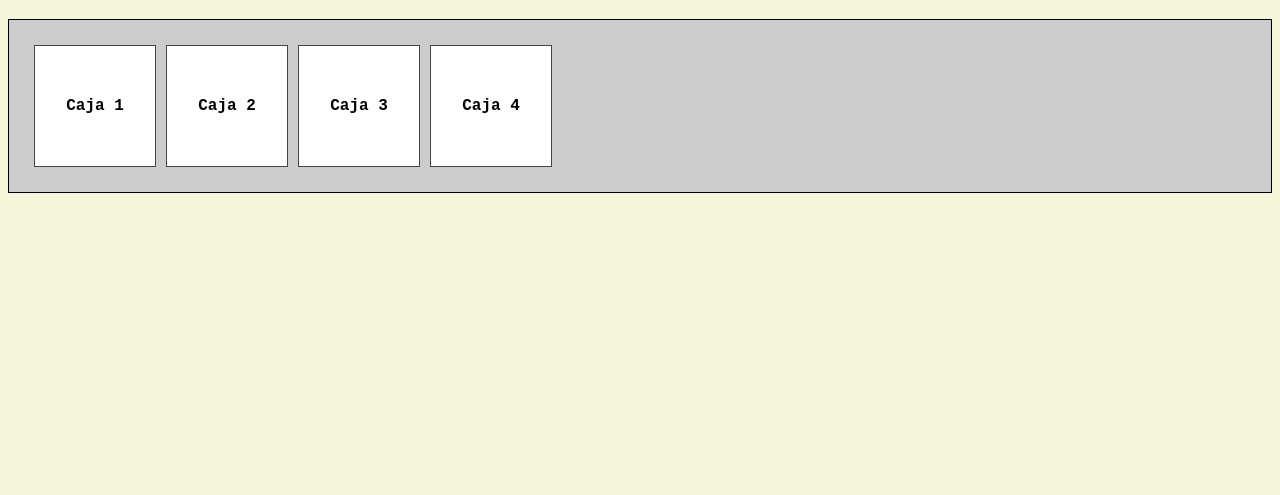
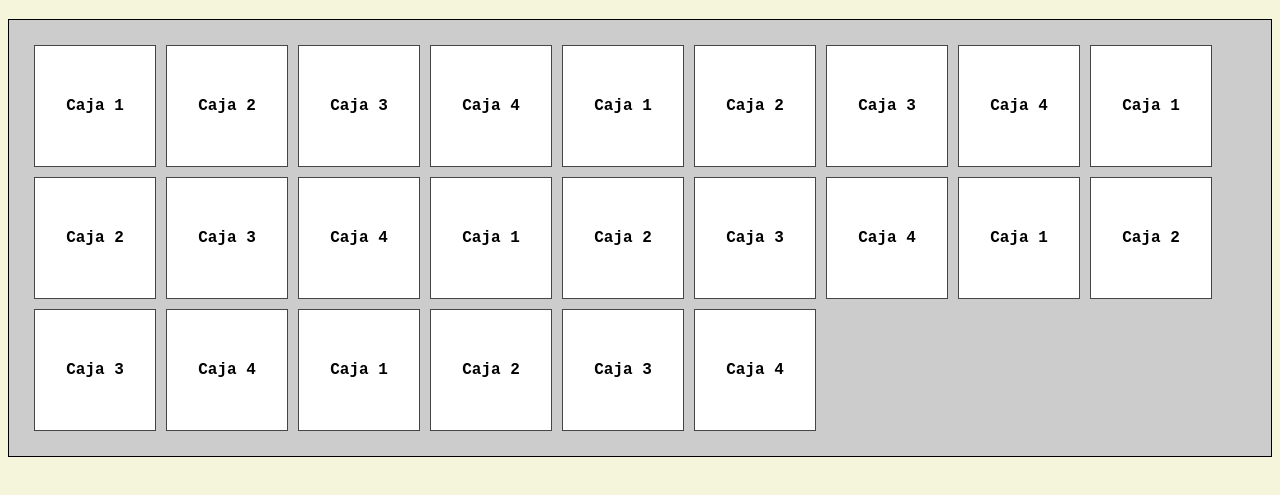
Before and after one commit to Carlos2693/AppWeb, a plain HTML site: page 1.Flexbox/index.html in a window 1280 px wide. Shown: the part 61-556 px from the top of the page. Drawn offline with Linux system fonts and the light colour scheme.

Commit message:
Muestra los elementos en varias filas

```diff
--- a/1.Flexbox/index.html
+++ b/1.Flexbox/index.html
@@ -15,6 +15,31 @@
         <div class="caja">Caja 2</div>
         <div class="caja">Caja 3</div>
         <div class="caja">Caja 4</div>
+
+        <div class="caja">Caja 1</div>
+        <div class="caja">Caja 2</div>
+        <div class="caja">Caja 3</div>
+        <div class="caja">Caja 4</div>
+
+        <div class="caja">Caja 1</div>
+        <div class="caja">Caja 2</div>
+        <div class="caja">Caja 3</div>
+        <div class="caja">Caja 4</div>
+
+        <div class="caja">Caja 1</div>
+        <div class="caja">Caja 2</div>
+        <div class="caja">Caja 3</div>
+        <div class="caja">Caja 4</div>
+
+        <div class="caja">Caja 1</div>
+        <div class="caja">Caja 2</div>
+        <div class="caja">Caja 3</div>
+        <div class="caja">Caja 4</div>
+
+        <div class="caja">Caja 1</div>
+        <div class="caja">Caja 2</div>
+        <div class="caja">Caja 3</div>
+        <div class="caja">Caja 4</div>
     </section>
 </body>
 </html>
--- a/1.Flexbox/style.css
+++ b/1.Flexbox/style.css
@@ -16,6 +16,9 @@ body {
     flex-direction: row-reverse;
     /*direccion de izquierda a derecha desde la izquierda*/
     flex-direction: row;
+
+    /*Ordena los elementos en varias lineas de ser necesario*/
+    flex-wrap: wrap;
 }
 
 .caja {
```
